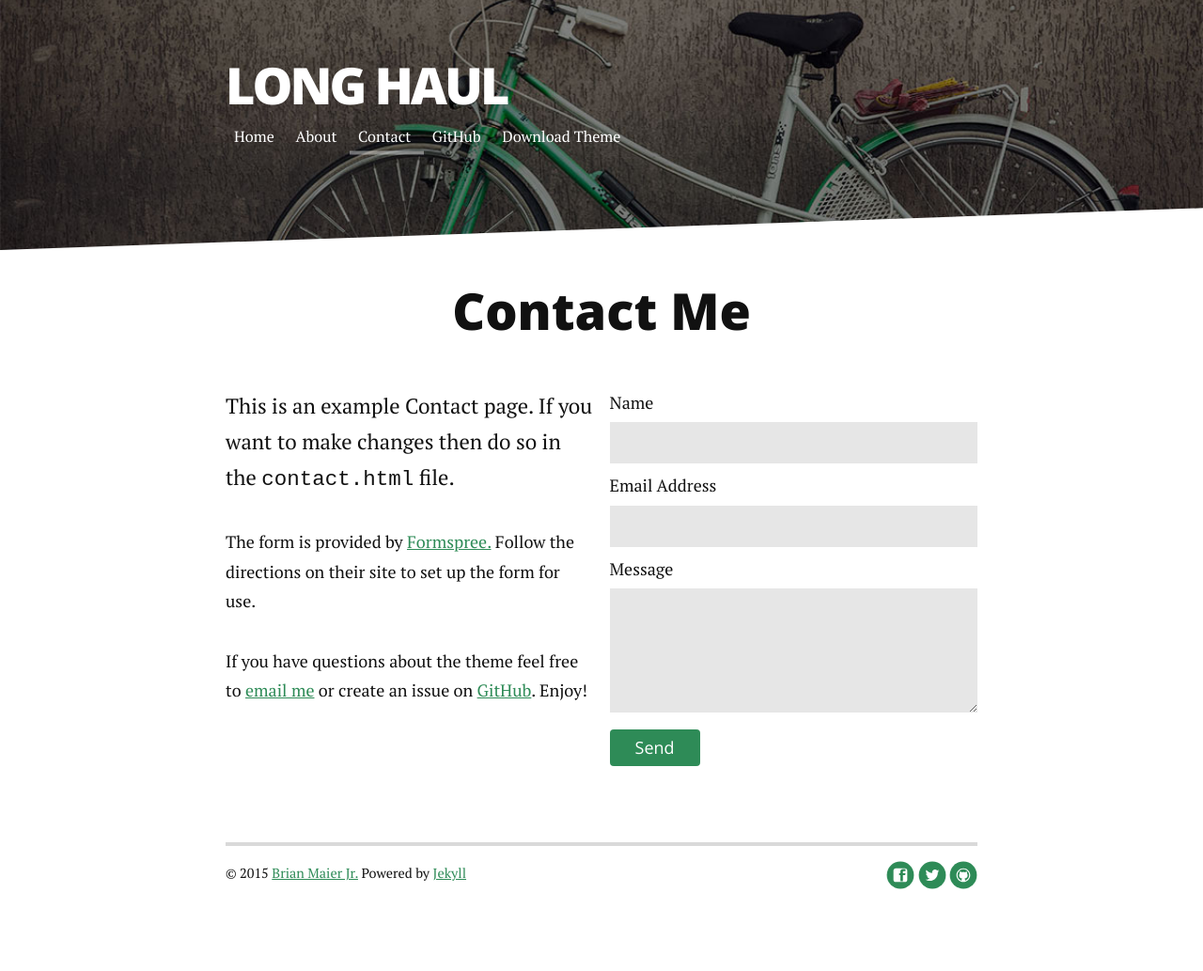
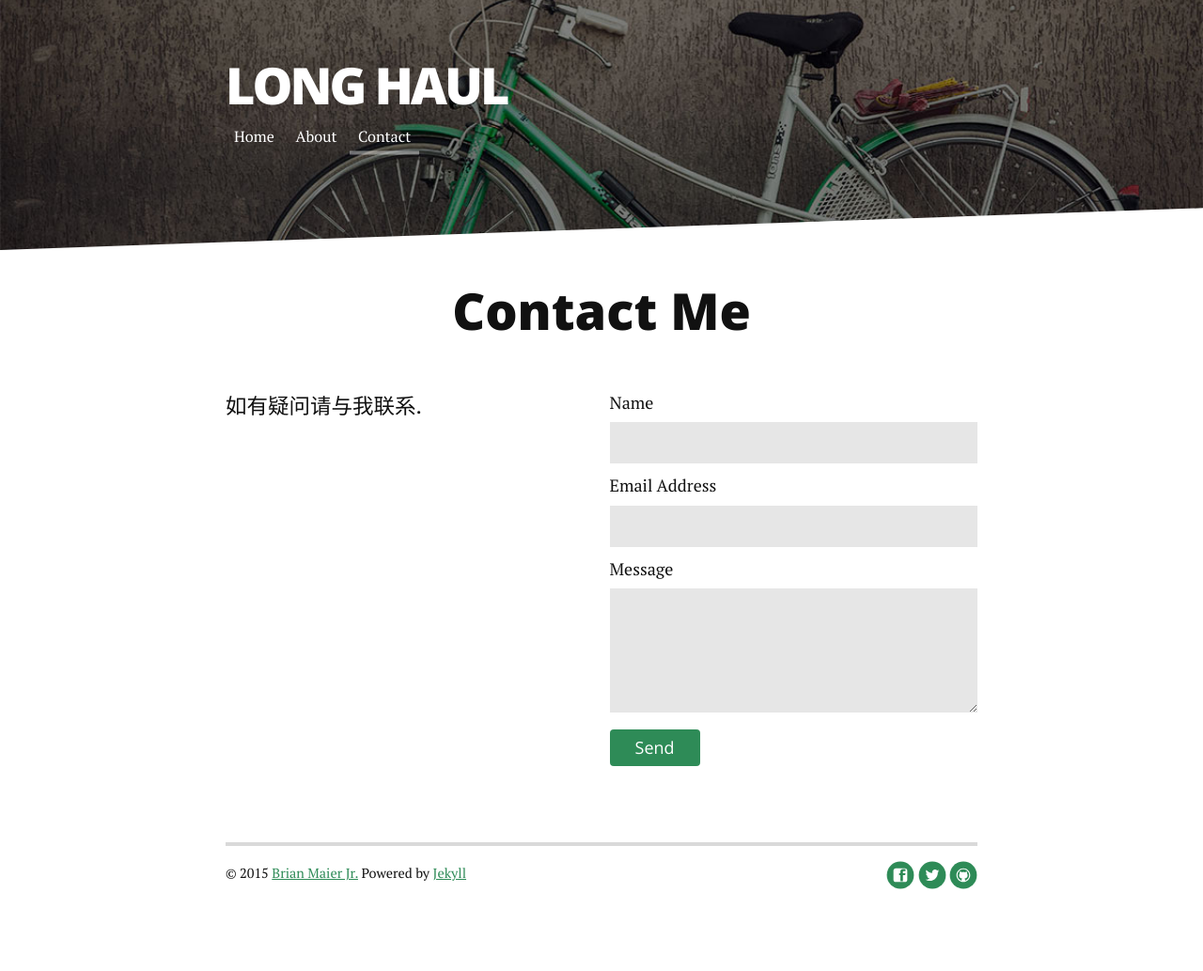
Before and after one commit to ztwo/ztwo.github.io, a Jekyll site: the page built from contact.md, in a window 1280 px wide. Shown: the whole page at 94% size. Built offline with Jekyll 4.4.1, drawn with Linux system fonts in a browser that asks for light colours; nearby versions of some CDN libraries; Markdown is read by kramdown in place of the engine named in the settings.

Commit message:
增加文章

```diff
--- a/_includes/header.html
+++ b/_includes/header.html
@@ -8,8 +8,8 @@
                      <a href="{{ link.url | prepend: site.baseurl }}">{{ link.title }}</a>
                  </li>
                  {% endfor %}
-                 <li> <a href="https://github.com/brianmaierjr/long-haul" target="_blank">GitHub</a></li>
-                 <li><a href="https://github.com/brianmaierjr/long-haul/archive/master.zip">Download Theme</a></li>
+                 <!-- <li> <a href="https://github.com/brianmaierjr/long-haul" target="_blank">GitHub</a></li> -->
+                 <!-- <li><a href="https://github.com/brianmaierjr/long-haul/archive/master.zip">Download Theme</a></li> -->
              </ul>
          </nav>
      </div>
--- a/contact.md
+++ b/contact.md
@@ -1,14 +1,16 @@
 ---
 layout: default
-title: Contact Long Haul
+title: ztwo
 ---
 
 <div id="contact">
   <h1 class="pageTitle">Contact Me</h1>
   <div class="contactContent">
-    <p class="intro">This is an example Contact page. If you want to make changes then do so in the <code>contact.html</code> file.</p>
-    <p>The form is provided by <a href="http://formspree.io/">Formspree.</a> Follow the directions on their site to set up the form for use.</p>
-    <p>If you have questions about the theme feel free to <a href="mailto:brimaidesigns@gmail.com">email me</a> or create an issue on <a href="https://github.com/brianmaierjr/long-haul">GitHub</a>. Enjoy!</p>
+    <p class="intro">如有疑问请与我联系.</p>
+
+<!--    <p>The form is provided by <a href="http://ztwo.github.io/">Formspree.</a> Follow the directions on their site to set up the form for use.</p>
+    <p>If you have questions about the theme feel free to <a href="imjoko@gmail.com">email me</a> or create an issue on <a href="https://github.com/brianmaierjr/long-haul">GitHub</a>. Enjoy!</p>-->
+
   </div>
   <form action="http://formspree.io/your@mail.com" method="POST">
     <label for="name">Name</label>
```
Also changed, not shown: _posts/2015-07-30-New-journey.markdown (added, +8 -0 lines), README.md, preview.jpg (deleted).
